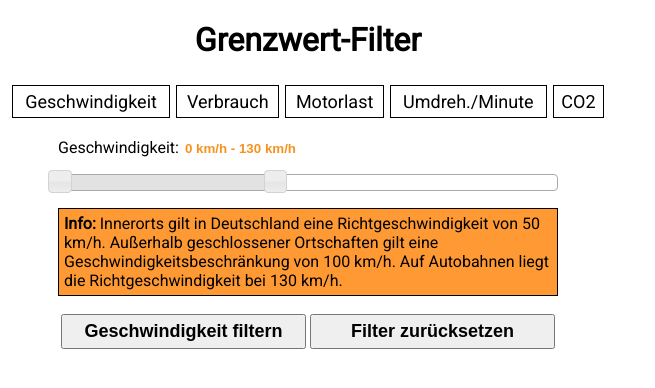
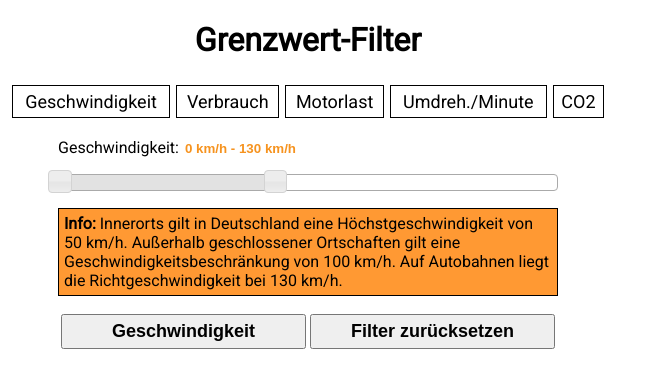
Before and after one commit to IFGI-Geosoftware2-GroupA/envirocar-analyser, a PHP site: page /grenzwertfilter_dialog.php in a window 1280 px wide. Shown: the top 388 px of the page, without its empty margins (0-655 px from the left). Run offline with PHP 8.4, Linux system fonts and the light colour scheme.

Commit message:
Grenzwertfilter übersetzt

```diff
--- a/grenzwertfilter_dialog.php
+++ b/grenzwertfilter_dialog.php
@@ -18,7 +18,7 @@ if (isset($_GET['lang']) && $_GET['lang'] == 'en') {
 		Remove this if you use the .htaccess -->
 		<meta http-equiv="X-UA-Compatible" content="IE=edge,chrome=1">
 
-		<title>Filter</title>
+		<title><?php echo $limit_filter; ?></title>
 		<meta name="description" content="">
 		<meta name="author" content="Axel">
 		<script src="js/lib/jquery-2.0.3.min.js"></script>
@@ -258,11 +258,11 @@ if (isset($_GET['lang']) && $_GET['lang'] == 'en') {
 			</p>
 			<p id="slider-range-speed"> </p>
 			<div class="infobox">
-				<b>Info: </b> Innerorts gilt in Deutschland eine Richtgeschwindigkeit von 50 km/h. Außerhalb geschlossener Ortschaften gilt eine Geschwindigkeitsbeschränkung von 100 km/h. Auf Autobahnen liegt die Richtgeschwindigkeit bei 130 km/h.
+				<?php echo $speed_info; ?>
 			</div>
 			<table>
 				<tr>
-					<td style="width: 40%; margin-right: 20px;"><input align="center" class="confirm-button" type="button" value="Geschwindigkeit filtern" onclick="window.opener.applyLimitFilter('Speed', speedMin, speedMax)" /></td>
+					<td style="width: 40%; margin-right: 20px;"><input align="center" class="confirm-button" type="button" value=<?php echo $filter_by_speed; ?> onclick="window.opener.applyLimitFilter('Speed', speedMin, speedMax)" /></td>
 					<td style="width: 40%;"><input align="center" class="confirm-button" type="button" value="Filter zurücksetzen" onclick="window.opener.applyLimitFilter('reset',0,0)" /></td>
 				</tr>
 			</table>
@@ -276,11 +276,11 @@ if (isset($_GET['lang']) && $_GET['lang'] == 'en') {
 			</p>
 			<p id="slider-range-consumption"> </p>
 			<div class="infobox">
-				<b>Info: </b> In Deutschland gilt ein Verbrauch von 6 - 10 Liter pro 100 gefahrener Kilometer als normal. Weitere Information zu einzenlnen Automodellen finden Sie hier: <a href="http://www.autoverbrauch.at/ireds-124318.html" target="blank">www.autoverbrauch.at</a>
+				<?php echo $consumption_info; ?>
 			</div>
 			<table>
 				<tr>
-					<td style="width: 30%; margin-right: 20px;"><input align="center" class="confirm-button" type="button" value="Verbrauch filtern" onclick="window.opener.applyLimitFilter('Consumption', consumptionMin, consumptionMax)" /></td>
+					<td style="width: 30%; margin-right: 20px;"><input align="center" class="confirm-button" type="button" value=<?php echo $filter_by_consumption; ?> onclick="window.opener.applyLimitFilter('Consumption', consumptionMin, consumptionMax)" /></td>
 					<td style="width: 30%;"><input align="center" class="confirm-button" type="button" value="Filter zurücksetzen" onclick="window.opener.applyLimitFilter('reset',0,0)" /></td>
 				</tr>
 			</table>
@@ -295,7 +295,7 @@ if (isset($_GET['lang']) && $_GET['lang'] == 'en') {
 			<p id="slider-range-engineLoad"> </p>
 			<table>
 				<tr>
-					<td style="width: 40%; margin-right: 20px;"><input align="center" class="confirm-button" type="button" value="Motorlast filtern" onclick="window.opener.applyLimitFilter('Engine Load', engineLoadMin, engineLoadMax)" /></td>
+					<td style="width: 40%; margin-right: 20px;"><input align="center" class="confirm-button" type="button" value=<?php echo $filter_by_engine_load; ?> onclick="window.opener.applyLimitFilter('Engine Load', engineLoadMin, engineLoadMax)" /></td>
 					<td style="width: 40%;"><input align="center" class="confirm-button" type="button" value="Filter zurücksetzen" onclick="window.opener.applyLimitFilter('reset',0,0)" /></td>
 				</tr>
 			</table>
@@ -310,7 +310,7 @@ if (isset($_GET['lang']) && $_GET['lang'] == 'en') {
 			<p id="slider-range-rpm"> </p>
 			<table>
 				<tr>
-					<td style="width: 40%; margin-right: 20px;"><input align="center" class="confirm-button" type="button" value="Umdrehungen filtern" onclick="window.opener.applyLimitFilter('Rpm', rpmMin, rpmMax)" /></td>
+					<td style="width: 40%; margin-right: 20px;"><input align="center" class="confirm-button" type="button" value=<?php echo $filter_by_rpm; ?> onclick="window.opener.applyLimitFilter('Rpm', rpmMin, rpmMax)" /></td>
 					<td style="width: 40%;"><input align="center" class="confirm-button" type="button" value="Filter zurücksetzen" onclick="window.opener.applyLimitFilter('reset',0,0)" /></td>
 				</tr>
 			</table>
@@ -325,7 +325,7 @@ if (isset($_GET['lang']) && $_GET['lang'] == 'en') {
 			<p id="slider-range-co2"> </p>
 			<table>
 				<tr>
-					<td style="width: 40%; margin-right: 20px;"><input align="center" class="confirm-button" type="button" value="CO2 filtern" onclick="window.opener.applyLimitFilter('CO2', co2Min, co2Max)" /></td>
+					<td style="width: 40%; margin-right: 20px;"><input align="center" class="confirm-button" type="button" value=<?php echo $filter_by_CO2; ?> onclick="window.opener.applyLimitFilter('CO2', co2Min, co2Max)" /></td>
 					<td style="width: 40%;"><input align="center" class="confirm-button" type="button" value="Filter zurücksetzen" onclick="window.opener.applyLimitFilter('reset',0,0)" /></td>
 				</tr>
 			</table>
--- a/php/translation_de.php
+++ b/php/translation_de.php
@@ -292,4 +292,23 @@
 
 	$reset_filter = "Filter zurücksetzen";
 
+	$speed_info = "<b>Info: </b> Innerorts gilt in Deutschland eine Höchstgeschwindigkeit von 50 km/h. Außerhalb geschlossener Ortschaften
+	               gilt eine Geschwindigkeitsbeschränkung von 100 km/h. Auf Autobahnen liegt die Richtgeschwindigkeit bei 130 km/h.";
+
+    $filter_by_speed = "Geschwindigkeit filtern";
+
+    $consumption_info = "<b>Info: </b> In Deutschland gilt ein Verbrauch von 6 - 10 Liter pro 100 gefahrener Kilometer als normal.
+                         Weitere Information zu einzelnen Automodellen finden Sie hier: <a href='http://www.autoverbrauch.at/ireds-124318.html'
+                         target='blank'>www.autoverbrauch.at</a>'";
+
+	$filter_by_consumption = "Verbrauch filtern";
+
+	$filter_by_engine_load = "Motorlast filtern";
+
+	$filter_by_rpm = "Umdrehungen filtern";
+
+	$filter_by_CO2 = "CO2 filtern";
+
+
+
 ?>
```
Also changed, not shown: php/translation_en.php (+16 -2 lines).
